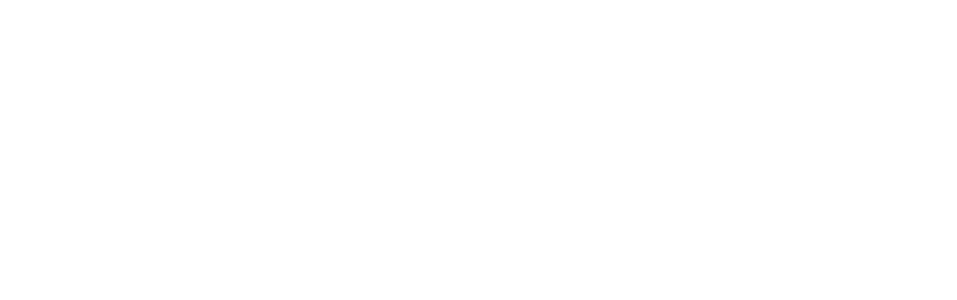
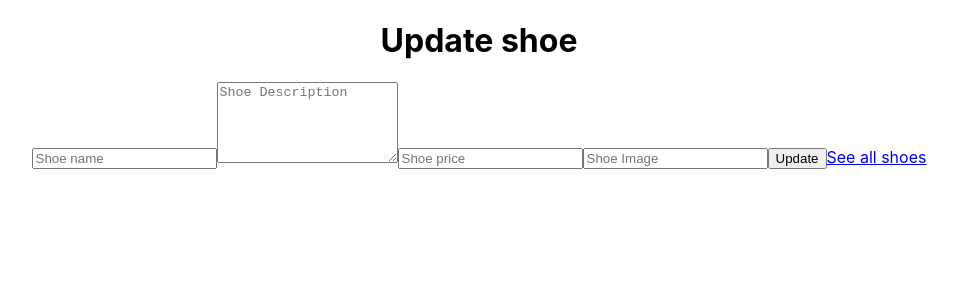
Before and after one commit to 7daytheory/react-node, a React (Create React App) app in the folder client/: page /update/1 in a window 1280 px wide. Before the commit this address had no page. Shown: the top 300 px of the page, without its empty margins (161-1118 px from the left). Built offline with nearby package versions, Linux system fonts and the light colour scheme.

Commit message:
Add shoe state, pass shoe id to Update page

```diff
--- a/client/src/App.js
+++ b/client/src/App.js
@@ -15,7 +15,7 @@
           <Routes>
             <Route path="/" element={<Shoes />} />
             <Route path="/add" element={<Add />} />
-            <Route path="/update" element={<Update />} />
+            <Route path="/update/:id" element={<Update />} />
           </Routes>
         </BrowserRouter>
     </div>
--- a/client/src/pages/update/Update.jsx
+++ b/client/src/pages/update/Update.jsx
@@ -1,20 +1,29 @@
-import React from 'react'
+import React, {useState} from 'react'
 import { Link } from 'react-router-dom';
 
-const handleClick = async (e) => {
-  e.preventDefault();
+const Update = () => {
+  const [shoe, setShoe] = useState({
+    name: "",
+    desc: "",
+    price: null,
+    image: "",
+  });
 
-  console.log("Form Clicked!");
-};
+  const handleClick = async (e) => {
+    e.preventDefault();
 
-const Update = () => {
+    //Add axios call to get data from ID passed from link
+
+    console.log("Form Clicked!");
+  };
+
   return (
     <div className="form">
       <h1>Update shoe</h1>
       <input
         type="text"
         placeholder="Shoe name"
-        name="title"
+        name="name"
       />
       <textarea
         rows={5}
```
